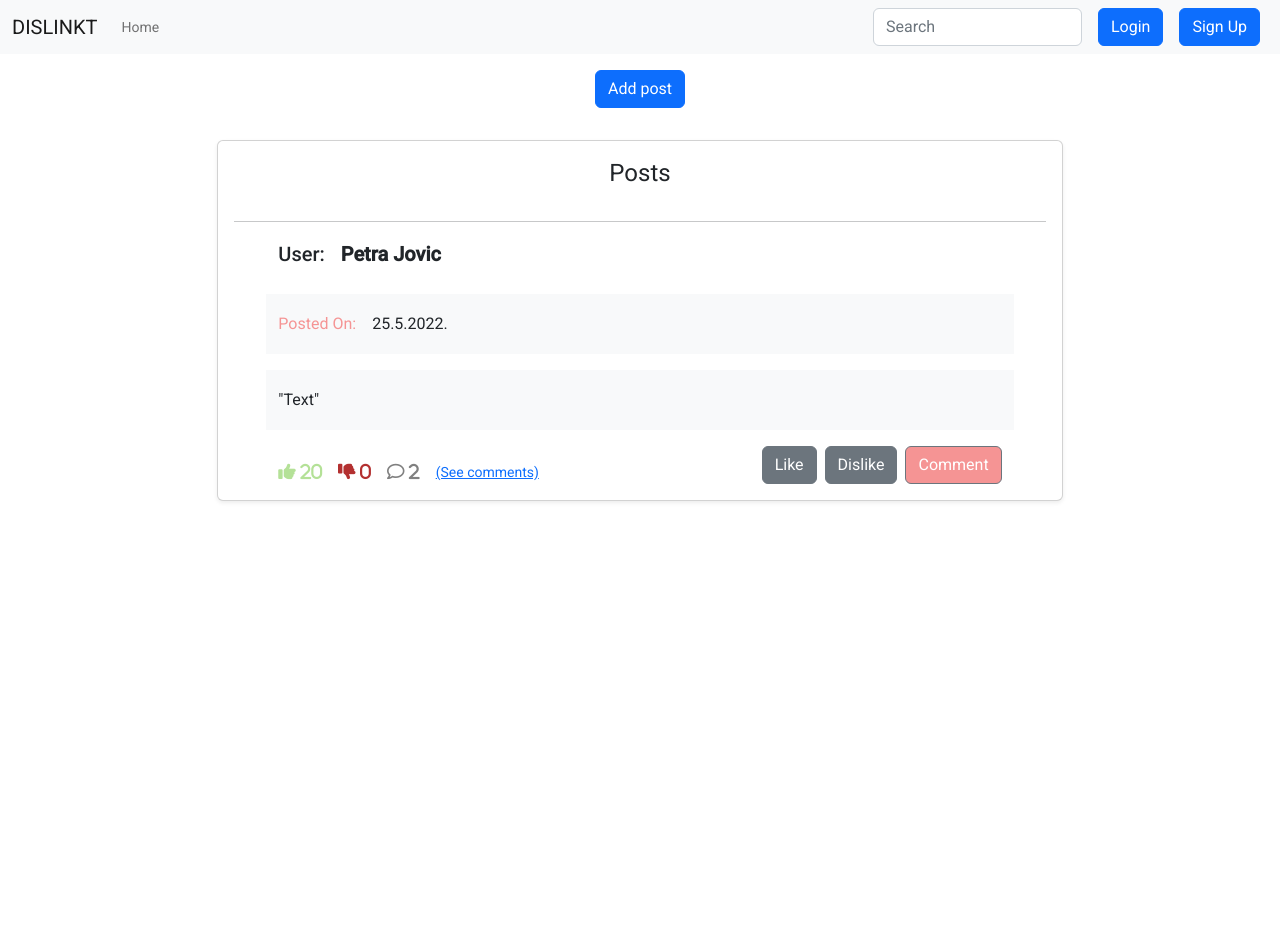
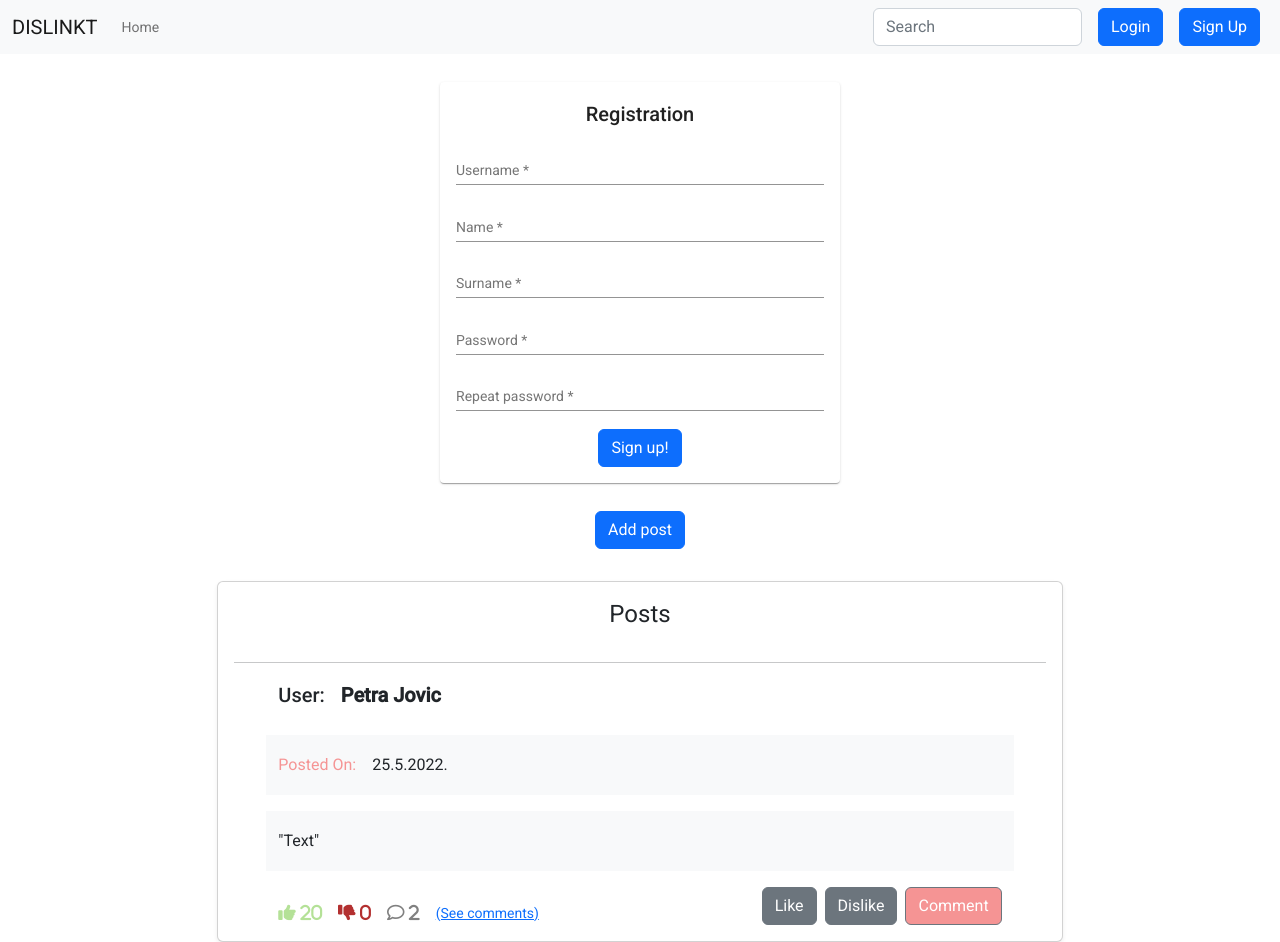
Before and after one commit to XWS-BS-EP-TIM2-2022/xwsbs-eptim6-2022, an Angular app in the folder frontend/dislinkt-webapp/: page /registration in a window 1280 px wide. Before the commit this address led to /. Before the commit the page ends 800 px from the top, so only its background shows below. Built offline with nearby package versions, Linux system fonts and the light colour scheme.

Commit message:
feat: registration done

```diff
--- a/frontend/dislinkt-webapp/src/app/app-routing.module.ts
+++ b/frontend/dislinkt-webapp/src/app/app-routing.module.ts
@@ -1,11 +1,16 @@
 import { NgModule } from '@angular/core';
 import { RouterModule, Routes } from '@angular/router';
 import { LoginComponent } from './components/login/login.component';
+import { RegistrationComponent } from './components/registration/registration.component';
 
 const routes: Routes = [
   {
     path : 'login',
     component : LoginComponent,
+  },
+  {
+    path : 'registration',
+    component : RegistrationComponent,
   },
 ];
 
--- a/frontend/dislinkt-webapp/src/app/app.module.ts
+++ b/frontend/dislinkt-webapp/src/app/app.module.ts
@@ -13,6 +13,7 @@ import { MatInputModule } from '@angular/material/input';
 import { FormsModule, ReactiveFormsModule } from '@angular/forms';
 import { PostsViewComponent } from './components/posts-view/posts-view.component';
 import { LoginComponent } from './components/login/login.component';
+import { RegistrationComponent } from './components/registration/registration.component';
 
 
 @NgModule({
@@ -21,7 +22,8 @@ import { LoginComponent } from './components/login/login.component';
     NavbarComponent,
     HomepageComponent,
     PostsViewComponent,
-    LoginComponent
+    LoginComponent,
+    RegistrationComponent
 
   ],
   imports: [
--- a/frontend/dislinkt-webapp/src/app/components/login/login.component.html
+++ b/frontend/dislinkt-webapp/src/app/components/login/login.component.html
@@ -2,22 +2,13 @@
     <mat-card-content>
         <form #loginForm="ngForm" (ngSubmit)="submitForm()">
           <h2>Log In</h2>
-          <mat-error>
-            The username and password were not recognized
-          </mat-error>
           <mat-form-field>
             <input matInput placeholder="Username" [(ngModel)]="username" name="username" required>
-            <mat-error>
-              Please provide a valid username
-            </mat-error>
           </mat-form-field>
           <mat-form-field>
             <input matInput type="password" placeholder="Password" [(ngModel)]="password" name="password" required>
-            <mat-error>
-              Please provide a valid password
-            </mat-error>
           </mat-form-field>
-          <button mat-raised-button color="primary" >Login</button>
+          <button class="btn btn-primary" mat-raised-button color="primary" >Login</button>
         </form>
       </mat-card-content>
 </mat-card>
--- a/frontend/dislinkt-webapp/src/app/components/login/login.component.ts
+++ b/frontend/dislinkt-webapp/src/app/components/login/login.component.ts
@@ -23,8 +23,8 @@ export class LoginComponent implements OnInit {
     }
     this.authService.login(user).subscribe((token: any) => {
       this.router.navigate(['']);
-      console.log(token);
-      localStorage.setItem("token", token)
+      console.log(token.token);
+      localStorage.setItem("token", token.token);
    })
   }
 }
--- a/frontend/dislinkt-webapp/src/app/components/navbar/navbar.component.html
+++ b/frontend/dislinkt-webapp/src/app/components/navbar/navbar.component.html
@@ -31,7 +31,7 @@
       </form>
       <button class="btn btn-primary mx-2" *ngIf="logged">Logout</button>
       <button class="btn btn-primary mx-2" routerLink="/login" *ngIf="!logged">Login</button>
-      <button class="btn btn-primary mx-2" *ngIf="!logged">Sign Up</button>
+      <button class="btn btn-primary mx-2" *ngIf="!logged" routerLink="/registration">Sign Up</button>
     </div>
   </div>
 </nav>
--- /dev/null
+++ b/frontend/dislinkt-webapp/src/app/components/registration/registration.component.css
@@ -0,0 +1,9 @@
+mat-card {
+    max-width: 400px;
+    margin: 2em auto;
+    text-align: center;
+  }
+
+  mat-form-field {
+    display: block;
+  }
--- /dev/null
+++ b/frontend/dislinkt-webapp/src/app/components/registration/registration.component.html
@@ -0,0 +1,26 @@
+<mat-card>
+    <mat-card-content>
+        <form #loginForm="ngForm" (ngSubmit)="submitForm()">
+          <h2>Registration</h2>
+          <mat-form-field>
+            <input matInput placeholder="Username" [(ngModel)]="username" name="username" required>
+          </mat-form-field>
+          <mat-form-field>
+            <input matInput placeholder="Name" [(ngModel)]="name" name="name" required>
+          </mat-form-field>
+          <mat-form-field>
+            <input matInput placeholder="Surname" [(ngModel)]="surname" name="surname" required>
+          </mat-form-field>
+          <mat-form-field>
+            <input matInput type="password" placeholder="Password" [(ngModel)]="password" name="password" required>
+          </mat-form-field>
+          <mat-form-field>
+            <input matInput type="password" placeholder="Repeat password" [(ngModel)]="repeatedPassword" name="repeatedPassword" required>
+          </mat-form-field>
+          <mat-error *ngIf="differentPasswords">
+            Please provide a valid password
+          </mat-error>
+          <button class="btn btn-primary" mat-raised-button color="primary" >Sign up!</button>
+        </form>
+      </mat-card-content>
+</mat-card>
--- /dev/null
+++ b/frontend/dislinkt-webapp/src/app/components/registration/registration.component.ts
@@ -0,0 +1,42 @@
+import { Component, OnInit } from '@angular/core';
+import { Router } from '@angular/router';
+import { AuthService } from 'src/app/services/auth.service';
+
+@Component({
+  selector: 'app-registration',
+  templateUrl: './registration.component.html',
+  styleUrls: ['./registration.component.css']
+})
+export class RegistrationComponent implements OnInit {
+
+  username : string = "";
+  password : string = "";
+  repeatedPassword : string = "";
+  name : string = "";
+  surname : string = "";
+  differentPasswords : boolean = false;
+
+  constructor(private authService: AuthService, private router: Router) { }
+
+  ngOnInit(): void {
+  }
+
+  submitForm() {
+    if (this.password === this.repeatedPassword){
+      this.differentPasswords = false;
+      var user = {
+        username : this.username,
+        password : this.password,
+        name : this.name,
+        surname : this.surname
+      }
+      this.authService.register(user).subscribe((token: any) => {
+        this.router.navigate(['']);
+      })
+    }
+    else {
+      this.differentPasswords = true;
+    }
+  }
+
+}
--- a/frontend/dislinkt-webapp/src/app/services/auth.service.ts
+++ b/frontend/dislinkt-webapp/src/app/services/auth.service.ts
@@ -10,12 +10,20 @@ export class AuthService {
   constructor(private http: HttpClient) { }
 
   login(user : any) {
-
     const body = {
       'username': user.username,
       'password': user.password
     };
+    return this.http.put("http://localhost:8081/api/auth/session", JSON.stringify(body));
+  }
 
-    return this.http.put("http://localhost:8080/api/auth/session", JSON.stringify(body));
+  register(user : any) {
+    const body = {
+      'username': user.username,
+      'password': user.password,
+      'name' : user.name,
+      'surname' : user.surname
+    };
+    return this.http.post("http://localhost:8081/api/auth/users", JSON.stringify(body));
   }
 }
```
Also changed, not shown: 2 other files (tests, documents, lock files or other folders).
